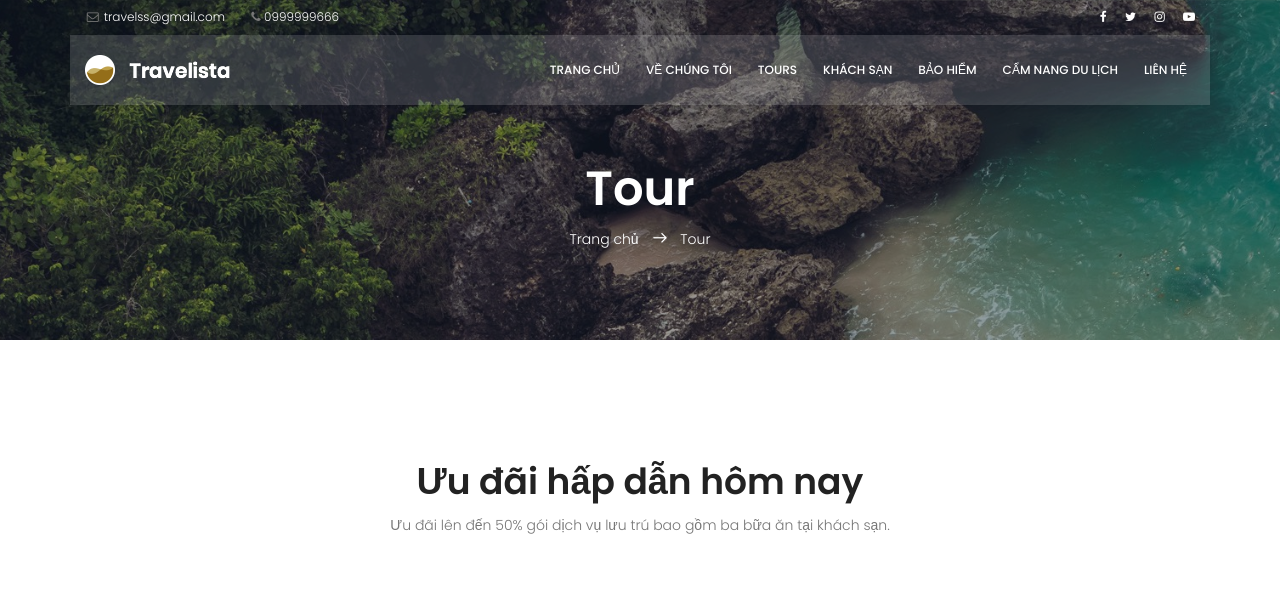
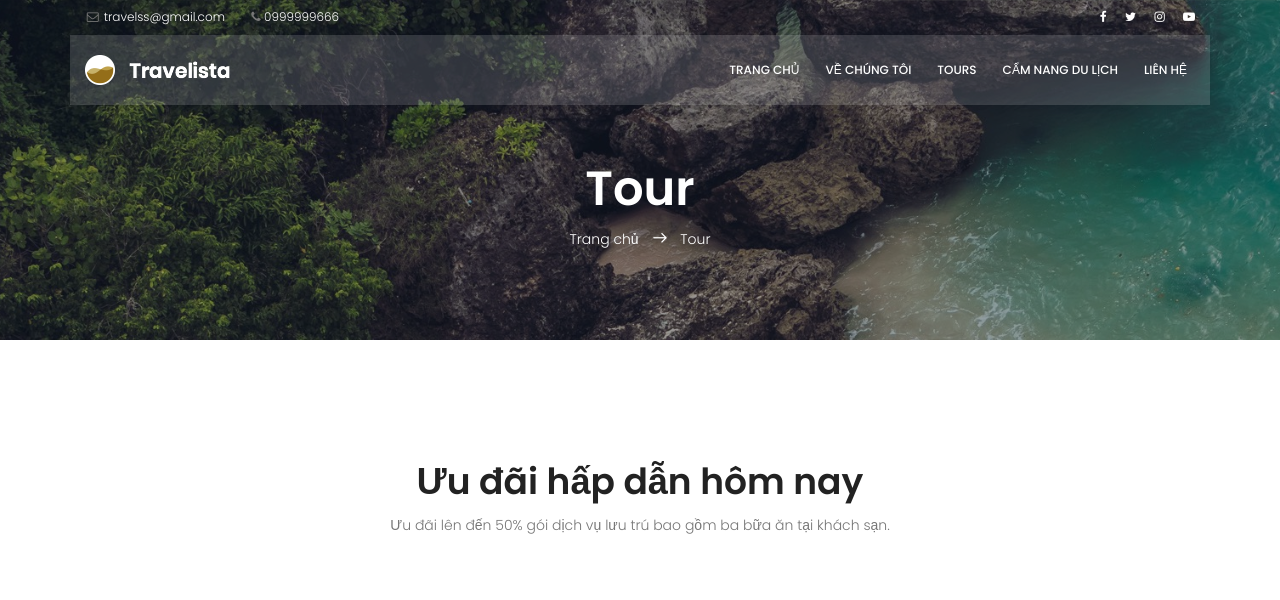
Before and after one commit to vothaihoa1998/projectfrontend, a plain HTML site: page packages.html in a window 1280 px wide. Shown: the top 600 px of the page. Drawn offline with Linux system fonts and the light colour scheme; some packages are replaced by stand-ins of ours.

Commit message:
Update packages.html

```diff
--- a/packages.html
+++ b/packages.html
@@ -70,8 +70,7 @@
 				          <li><a href="index.html">Trang chủ</a></li>
 				          <li><a href="about.html">Về chúng tôi</a></li>
 				          <li><a href="packages.html">Tours</a></li>
-				          <li><a href="hotels.html">Khách sạn</a></li>
-				          <li><a href="insurance.html">Bảo hiểm</a></li>
+
 						  <li><a href="blog-home.html">Cẩm nang du lịch</a></li>
 
 
```
